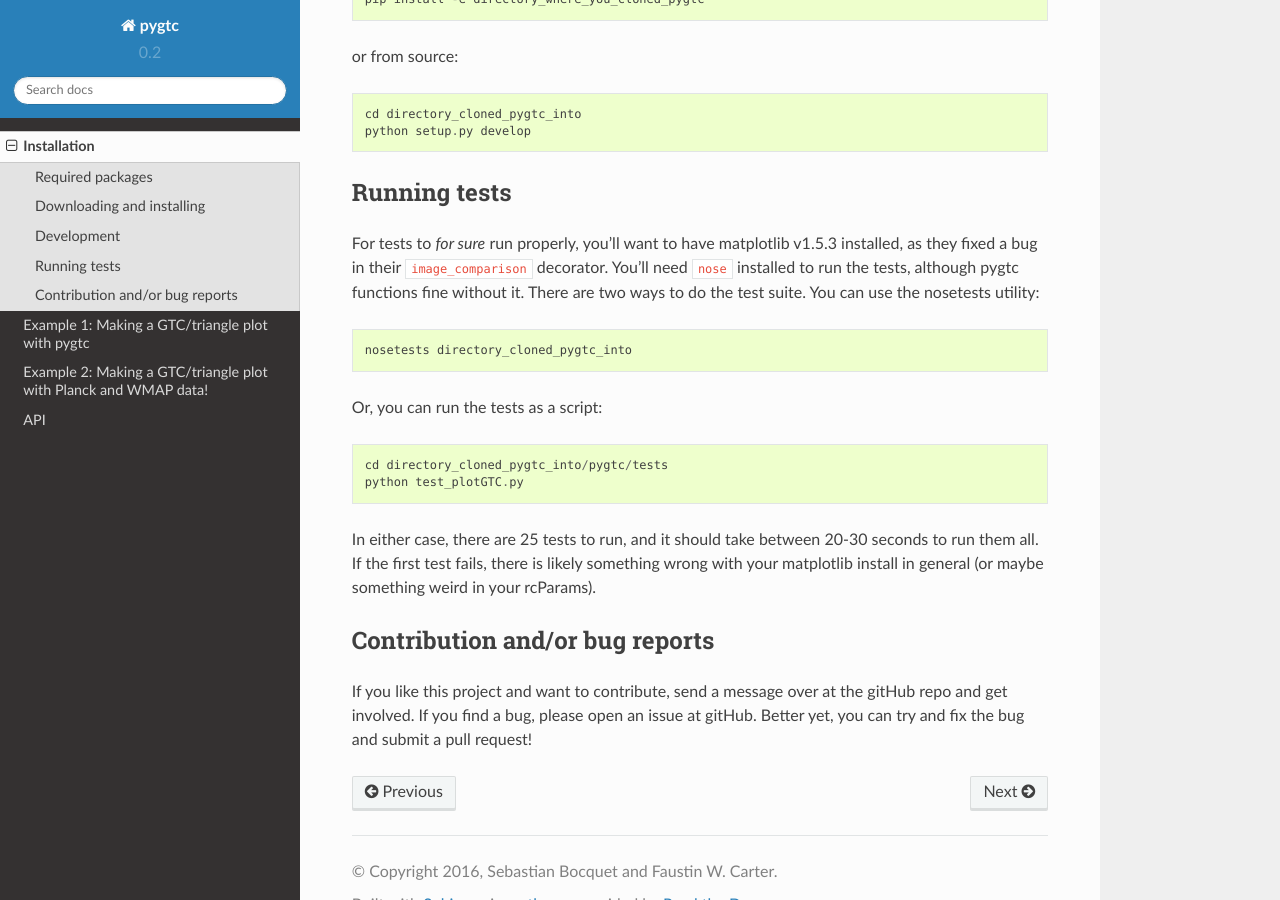
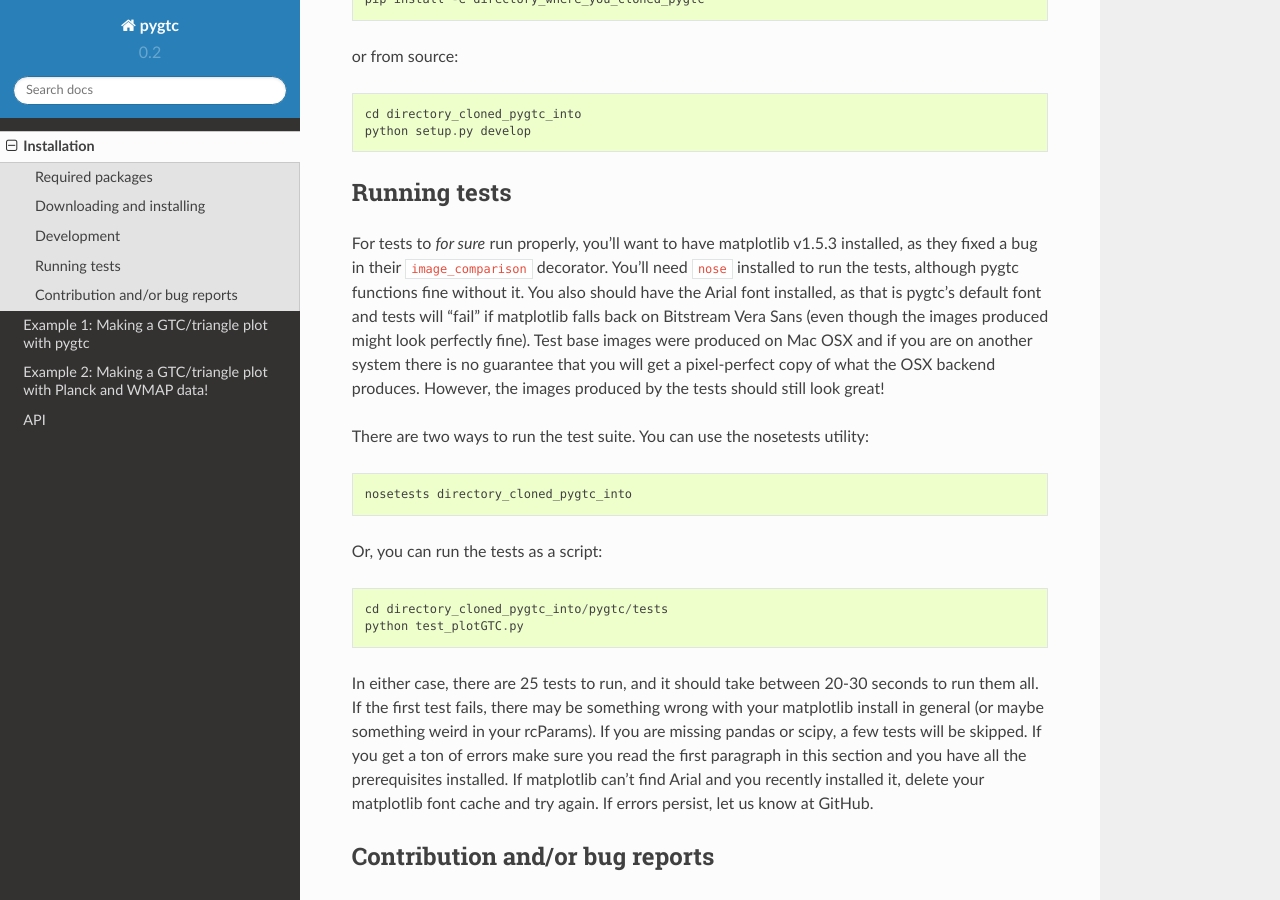
Before and after one commit to SebastianBocquet/pygtc, a Sphinx documentation site: the page built from docs/installation.rst, in a window 1280 px wide and 900 px high, scrolled down 975 px. Built offline with Sphinx 7.4.7 and the Read the Docs theme 2.0.0, drawn with Linux system fonts in a browser that asks for light colours.

Commit message:
Update testing section of docs

```diff
--- a/docs/installation.rst
+++ b/docs/installation.rst
@@ -48,11 +48,17 @@ or from source::
 
 Running tests
 ~~~~~~~~~~~~~
-
 For tests to *for sure* run properly, you'll want to have matplotlib v1.5.3
 installed, as they fixed a bug in their ``image_comparison`` decorator. You'll
 need ``nose`` installed to run the tests, although pygtc functions fine without
-it. There are two ways to do the test suite. You can use the nosetests utility::
+it. You also should have the Arial font installed, as that is pygtc's default
+font and tests will "fail" if matplotlib falls back on Bitstream Vera Sans (even
+though the images produced might look perfectly fine). Test base images were
+produced on Mac OSX and if you are on another system there is no guarantee that
+you will get a pixel-perfect copy of what the OSX backend produces. However, the
+images produced by the tests should still look great!
+
+There are two ways to run the test suite. You can use the nosetests utility::
 
   nosetests directory_cloned_pygtc_into
 
@@ -62,9 +68,13 @@ Or, you can run the tests as a script::
   python test_plotGTC.py
 
 In either case, there are 25 tests to run, and it should take between 20-30
-seconds to run them all. If the first test fails, there is likely something
-wrong with your matplotlib install in general (or maybe something weird in your
-rcParams).
+seconds to run them all. If the first test fails, there may be something wrong
+with your matplotlib install in general (or maybe something weird in your
+rcParams). If you are missing pandas or scipy, a few tests will be skipped. If
+you get a ton of errors make sure you read the first paragraph in this section
+and you have all the prerequisites installed. If matplotlib can't find Arial and
+you recently installed it, delete your matplotlib font cache and try
+again. If errors persist, let us know at GitHub.
 
 Contribution and/or bug reports
 ~~~~~~~~~~~~~~~~~~~~~~~~~~~~~~~
```
Also changed, not shown: 8 other files.
